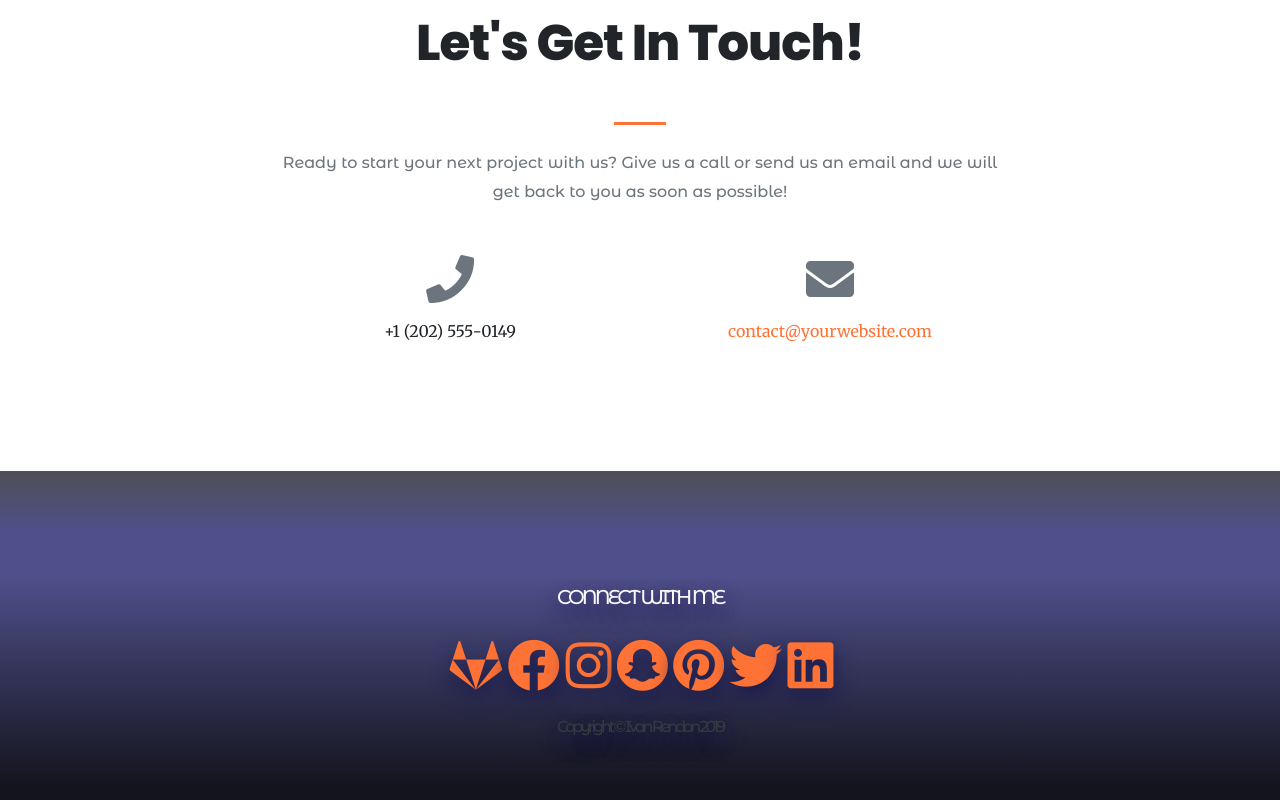
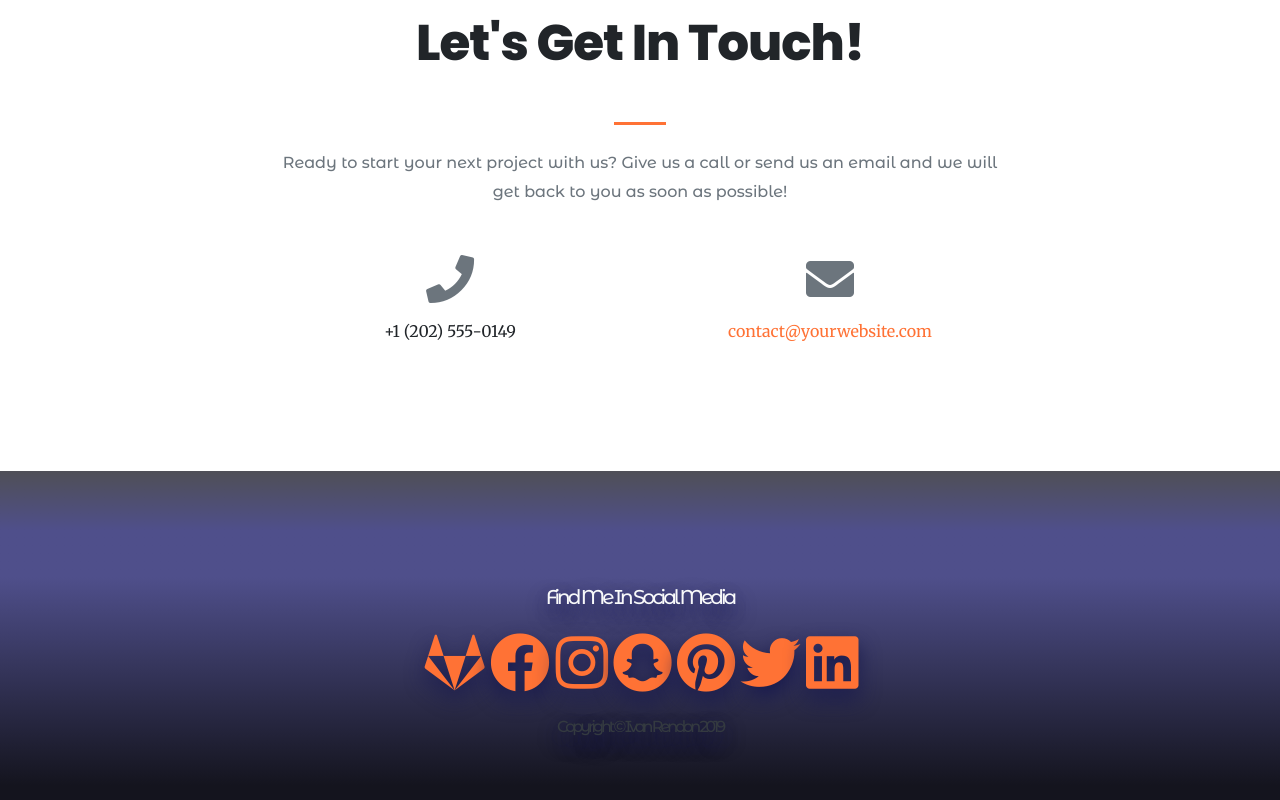
Before and after one commit to ivansito87/Updated_Portfolio, a plain HTML site: page index.html in a window 1280 px wide. Shown: the part 4615-5415 px from the top of the page. Drawn offline with nearby package versions, Linux system fonts and the light colour scheme.

Commit message:
changes find me on social media

```diff
--- a/index.html
+++ b/index.html
@@ -359,21 +359,21 @@
             <div class="row mt-5">
                 <div class="col-lg-12 p-2">
                     <div class="h1 text-center">
-                        <p id="connect" class="h5 p-1 m-0 text-center text-light">CONNECT WITH ME</p>
+                        <p id="connect" class="h5 p-1 m-0 text-center text-light">Find me in social media</p>
                         <a class="text-align-center" href="https://github.com/ivansito87" target="_blank">
-                            <i class="fab fa-gitlab fa-sm"></i></a>
+                            <i class="fab fa-gitlab fa-md"></i></a>
                         <a class="white_a" href="https://www.facebook.com/ivan.rendon.319" target="_blank">
-                            <i class="fab fa-facebook fa-sm"></i></a>
+                            <i class="fab fa-facebook fa-md"></i></a>
                         <a class="white_a" href="https://www.instagram.com/alexx_rendon_/" target="_blank">
-                            <i class="fab fa-instagram fa-sm"></i></a>
+                            <i class="fab fa-instagram fa-md"></i></a>
                         <a class="white_a" href="https://www.snapchat.com/add/alexivansito" target="_blank">
-                            <i class="fab fa-snapchat fa-sm"></i></a>
+                            <i class="fab fa-snapchat fa-md"></i></a>
                         <a class="white_a" href="https://www.pinterest.com/ivansito87/" target="_blank">
-                            <i class="fab fa-pinterest fa-sm"></i></a>
+                            <i class="fab fa-pinterest fa-md"></i></a>
                         <a class="white_a" href="https://twitter.com/IvanRen19266618" target="_blank">
-                            <i class="fab fa-twitter fa-sm"></i></a>
+                            <i class="fab fa-twitter fa-md"></i></a>
                         <a class="white_a" href="https://www.linkedin.com/in/ivan-rendon-368b53174/" target="_blank">
-                            <i class="fab fa-linkedin fa-sm"></i></a>                        <p class="h6 p-1 m-0 text-center text-dark">Copyright &copy; Ivan Rendon 2019</p>
+                            <i class="fab fa-linkedin fa-md"></i></a>                        <p class="h6 p-1 m-0 text-center text-dark">Copyright &copy; Ivan Rendon 2019</p>
                     </div>
                 </div>
             </div>
```
